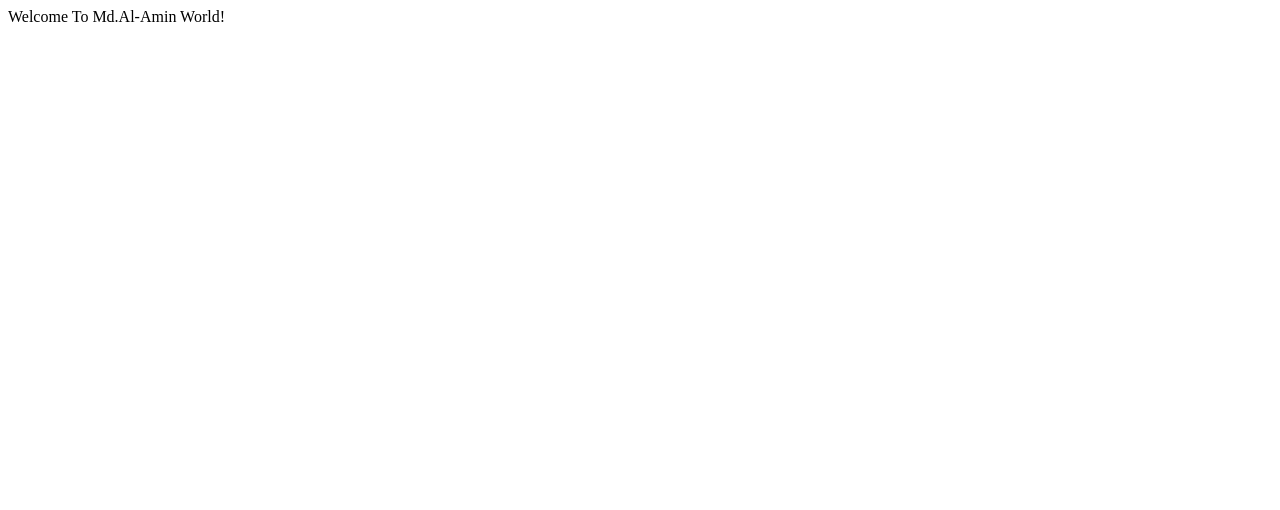
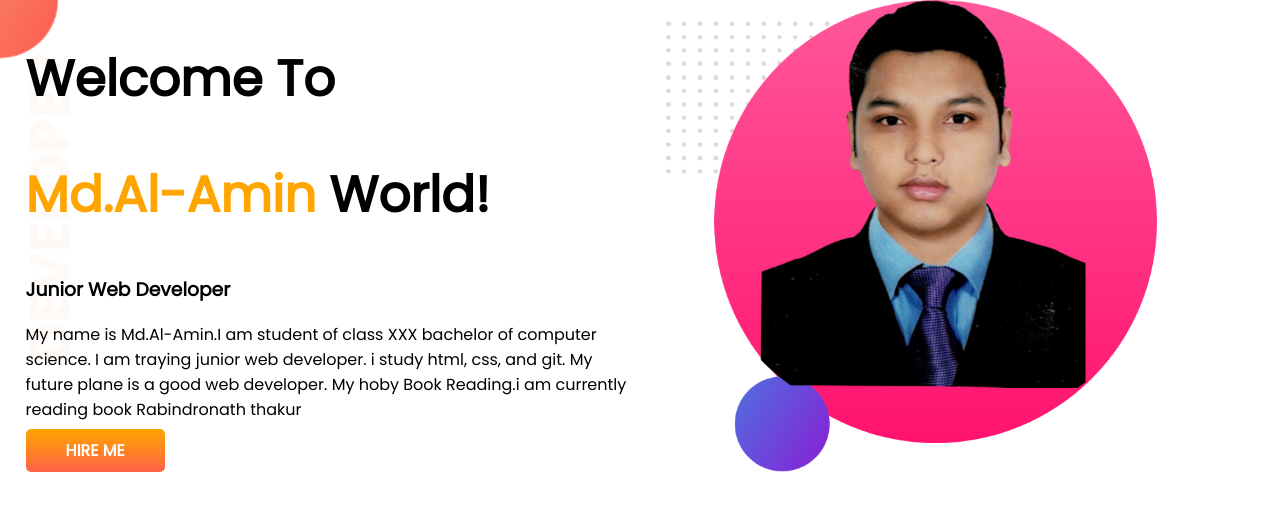
Before and after one commit to alamincse97/Demo-Developer-Portfolio, a plain HTML site: page index.html in a window 1280 px wide. Drawn offline with Linux system fonts and the light colour scheme.

Commit message:
Top Banner Added

```diff
--- a/index.html
+++ b/index.html
@@ -6,10 +6,30 @@
     <meta http-equiv="X-UA-Compatible" content="IE=edge">
     <meta name="viewport" content="width=device-width, initial-scale=1.0">
     <title>Md.Al-Amin Portfolio</title>
+    <link rel="preconnect" href="https://fonts.googleapis.com">
+    <link rel="preconnect" href="https://fonts.gstatic.com" crossorigin>
+    <link href="https://fonts.googleapis.com/css2?family=Poppins&display=swap" rel="stylesheet">
+    <link rel="stylesheet" href="style.css">
 </head>
 
 <body>
-    <p1>Welcome To Md.Al-Amin World!</p1>
+    <section class="top-banner">
+        <div class="half-width">
+            <h1>Welcome To</h1>
+            <h1><span class="orange-color">Md.Al-Amin</span> World!</h1>
+            <h3>Junior Web Developer</h3>
+            <p>My name is Md.Al-Amin.I am student of class XXX bachelor of computer science. I am traying junior web
+                developer.
+                i study html, css, and git. My future plane is a good web developer. My hoby Book Reading.i am currently
+                reading
+                book Rabindronath thakur</p>
+            <a class="link-button" target="_blank" href="https://www.linkedin.com/in/md-al-amin-hossian-38827a128/">HIRE
+                ME</a>
+        </div>
+        <div class="half-width">
+            <img src="images/alamin2b.png" alt="">
+        </div>
+    </section>
 
 </body>
 
--- a/style.css
+++ b/style.css
@@ -0,0 +1,33 @@
+body{
+    font-family: 'poppins', sans-serif;
+    margin: 0%;
+}
+h1{
+    font-size: 50px;
+}
+.orange-color{
+     color: orange;
+}
+section{
+    display: flex;
+}
+.half-width{
+    width: 50%;
+    padding-left: 2%;
+}
+.half-width img{
+    width: 80%;
+}
+.link-button{
+    text-decoration: none;
+    background-image: linear-gradient(orange, tomato);
+    padding: 10px 40px;
+    color: white;
+    font-weight: 700;
+    border-radius: 5px;
+}
+.top-banner{
+    background-image: url(images/top-banner.png);
+    background-repeat: no-repeat;
+
+}
```
Also changed, not shown: images/alamin image.jpg (deleted), images/alamin-bijoybangla.jpg (deleted), images/alamin2b.png (added), 1 other file.
